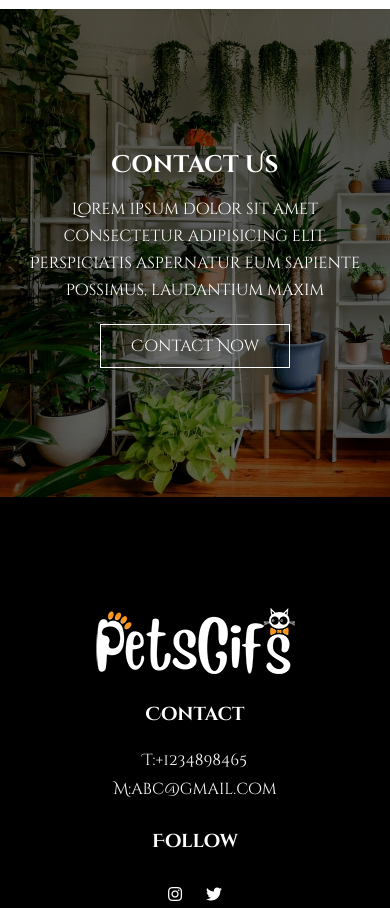
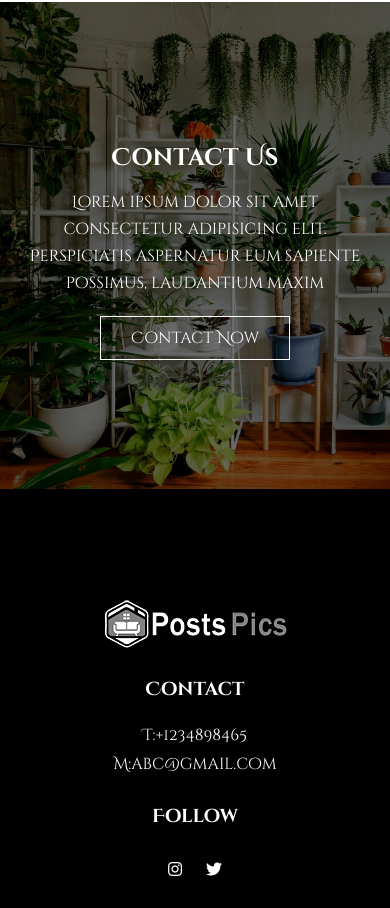
Before and after one commit to MrZahran/HTML_CSS_3, a plain HTML site: page index.html in a window 390 px wide. Shown: the part 1092-2000 px from the top of the page. Drawn offline with Linux system fonts and the light colour scheme.

Commit message:
Uploading The Design

```diff
--- a/css/style.css
+++ b/css/style.css
@@ -272,8 +272,10 @@ header .container i {
 .footer {
   background-color: black;
   color: white;
+}
+.footer .container {
   display: flex;
-  justify-content: space-around;
+  justify-content: space-between;
   padding: 111px 0;
 }
 .footer h3 {
@@ -286,7 +288,7 @@ header .container i {
   padding-right: 15px;
 }
 @media (max-width: 767px) {
-  .footer {
+  .footer .container {
     flex-direction: column;
     text-align: center;
   }
--- a/index.html
+++ b/index.html
@@ -16,7 +16,7 @@
   <header>
     <div class="container">
       <a href="#" class="logo">
-        <img src="images/logo_white.png" alt="">
+        <img src="images/postspics.com_.png" alt="">
       </a>
       <nav>
         <ul>
@@ -78,8 +78,9 @@
   <!-- End Contact -->
   <!-- Start Footer -->
   <div class="footer">
+    <div class="container">
       <div class="logo-footer">
-      <img src="images/logo_white.png" alt="">
+        <img src="images/postspics.com_.png" alt="">
       </div>
       <div class="contact-footer">
         <h3>Contact</h3>
@@ -92,6 +93,7 @@
         <i class="fab fa-twitter"></i>
       </div>
     </div>
+  </div>
   <!-- End Footer -->
 </body>
 </html>
```
Also changed, not shown: images/postspics.com_.png (added). Lines whose indentation alone changed are shown as unchanged.
